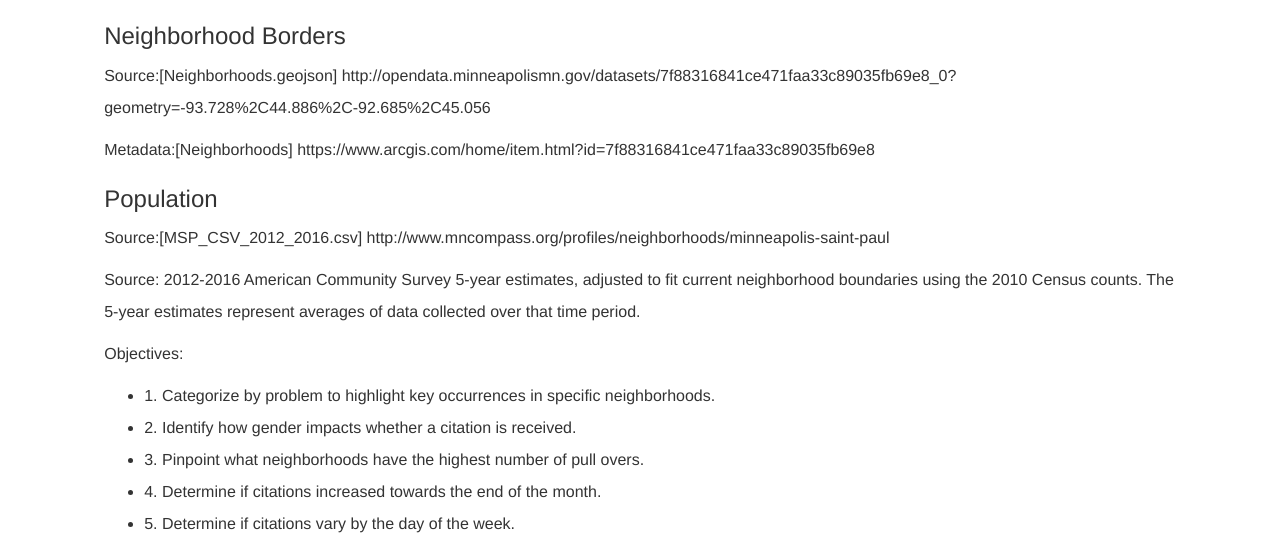
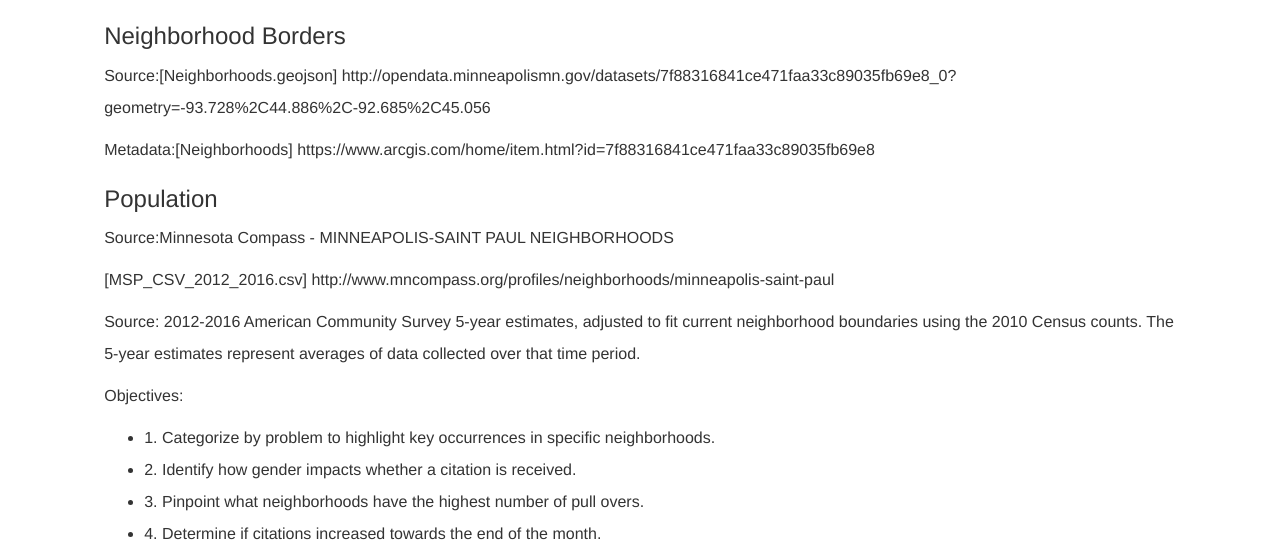
Before and after one commit to mccallkm/Minneapolis-Traffic-Stop-Data-Analysis, a Flask app: page / in a window 1280 px wide. Shown: the part 899-1440 px from the top of the page. Run offline with Flask 2, Linux system fonts and the light colour scheme; some libraries are stand-ins or nearby versions.

Commit message:
data source added

```diff
--- a/templates/index.html
+++ b/templates/index.html
@@ -72,7 +72,8 @@
                                 <p>Metadata:[Neighborhoods] https://www.arcgis.com/home/item.html?id=7f88316841ce471faa33c89035fb69e8</p>
 
                                 <h3>Population</h3>
-                                <p>Source:[MSP_CSV_2012_2016.csv] http://www.mncompass.org/profiles/neighborhoods/minneapolis-saint-paul</p>
+                                <p>Source:Minnesota Compass - MINNEAPOLIS-SAINT PAUL NEIGHBORHOODS</p>
+                                <p>[MSP_CSV_2012_2016.csv] http://www.mncompass.org/profiles/neighborhoods/minneapolis-saint-paul</p>
 
                                 <p>Source: 2012-2016 American Community Survey 5-year estimates, adjusted to fit current neighborhood boundaries using the 2010 Census counts. The 5-year estimates represent averages of data collected over that time period.</p>
 
```
Also changed, not shown: README.md.
